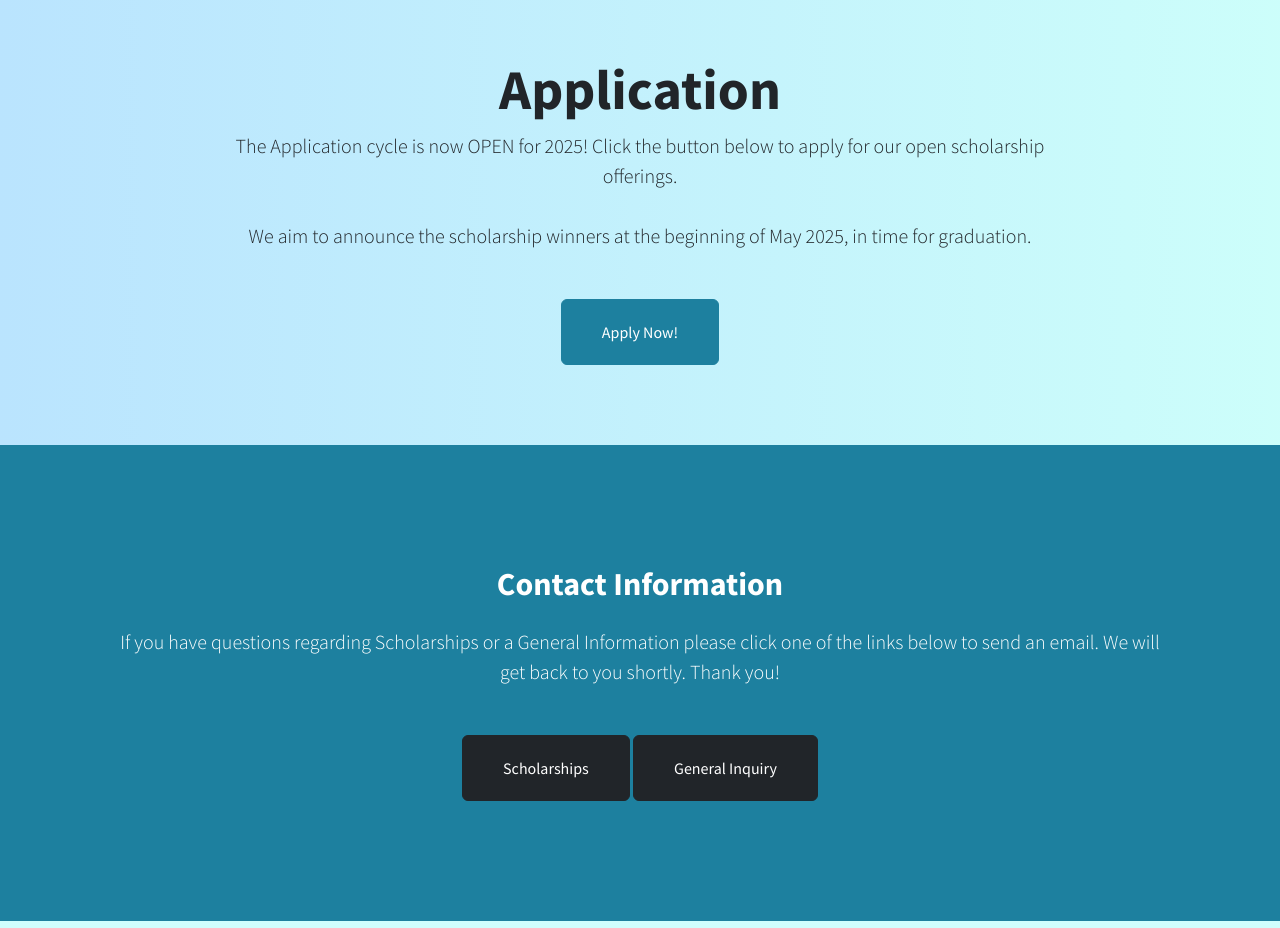
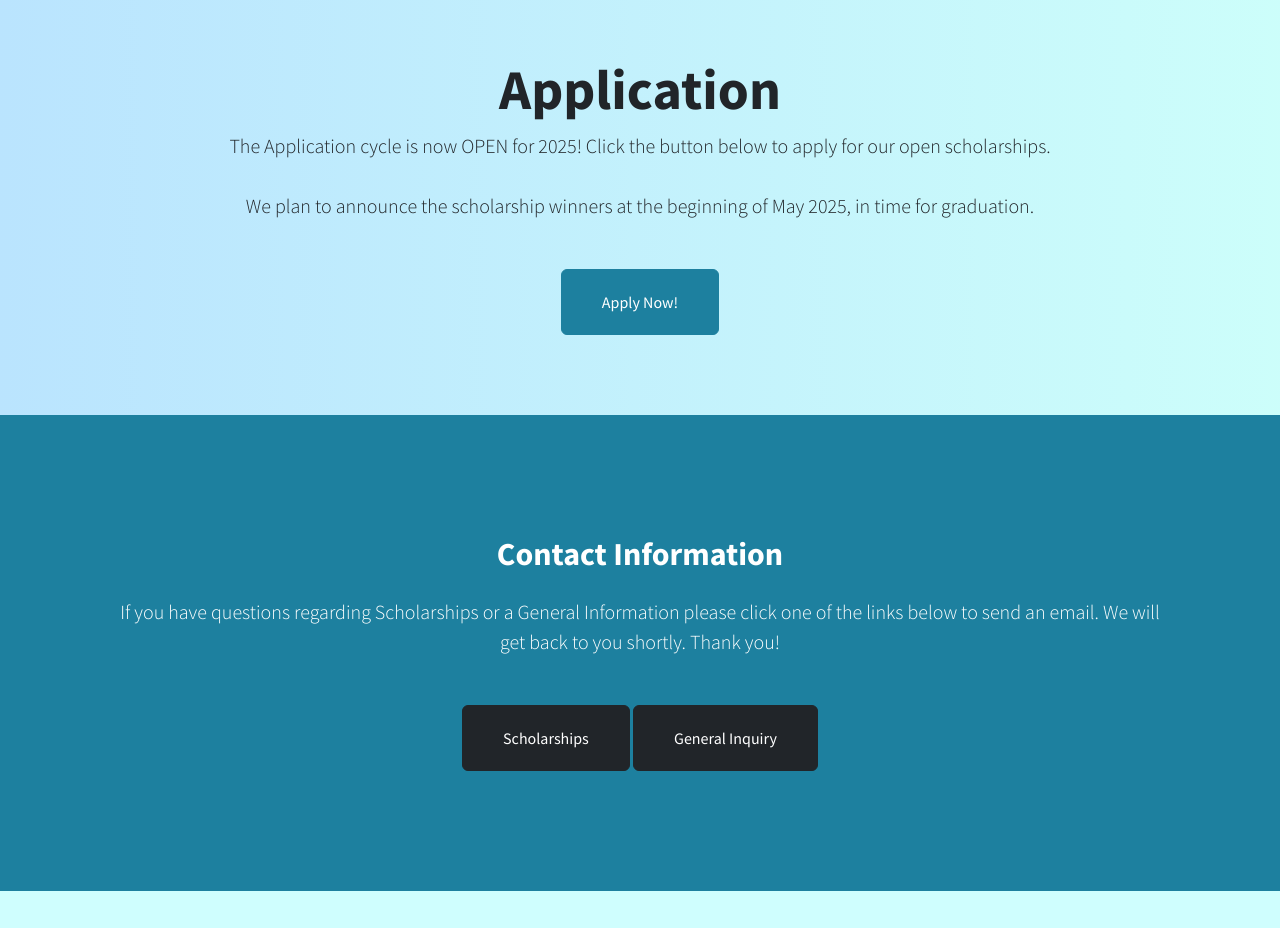
Before and after one commit to williamd334/foundation-website, a plain HTML site: page index.html in a window 1280 px wide. Shown: the part 2340-3268 px from the top of the page. Drawn offline with nearby package versions, Linux system fonts and the light colour scheme.

Commit message:
grammer adjustments

```diff
--- a/index.html
+++ b/index.html
@@ -97,9 +97,9 @@
                     <center>   <h2>Application</h2> </center>
                                   <p class="lead mb-5">
                                     The Application cycle is now OPEN for 2025!
-                                    Click the button below to apply for our open scholarship offerings.
+                                    Click the button below to apply for our open scholarships.
                                   <br><br>
-                                  We aim to announce the scholarship winners at the beginning of May 2025, in time for graduation.
+                                  We plan to announce the scholarship winners at the beginning of May 2025, in time for graduation.
                                 </p>
                                   <center>
                                     <a class="btn btn-primary btn-xl" href="https://ygkya42m.forms.app/pre-application-notification" target="_blank">Apply Now!</a>
```
